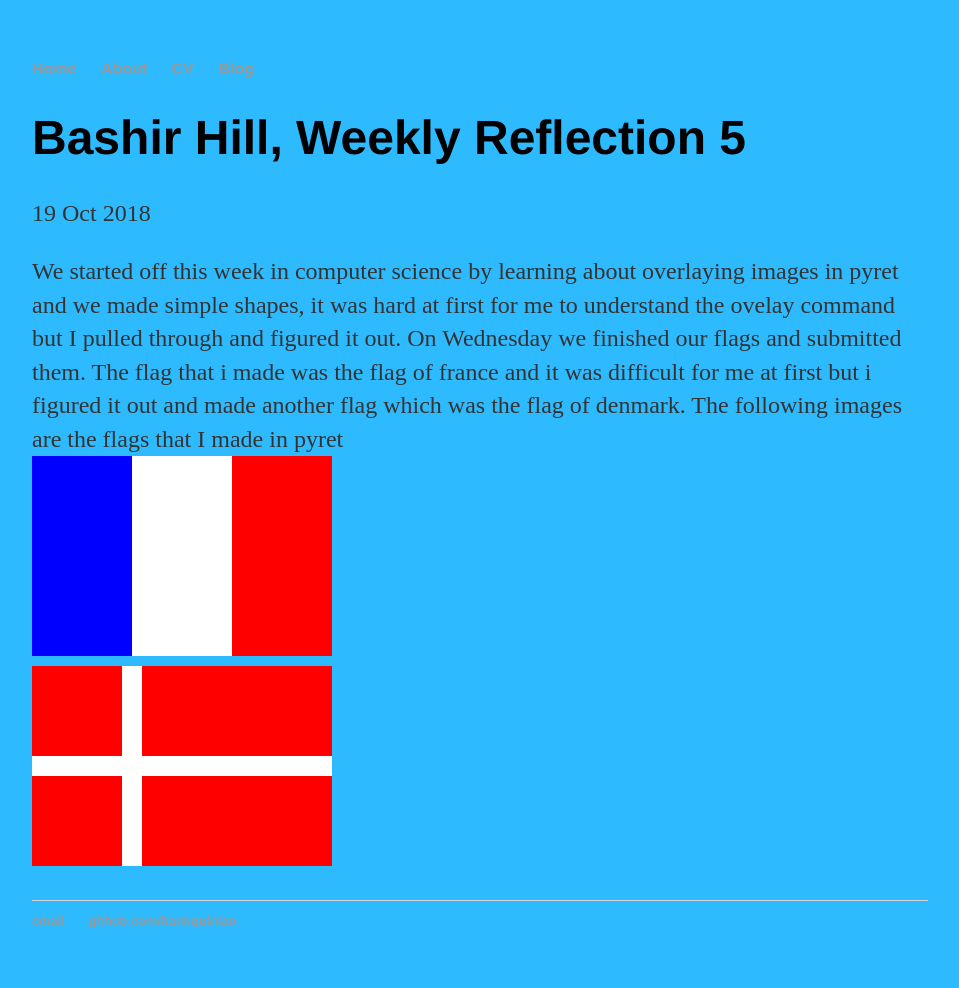
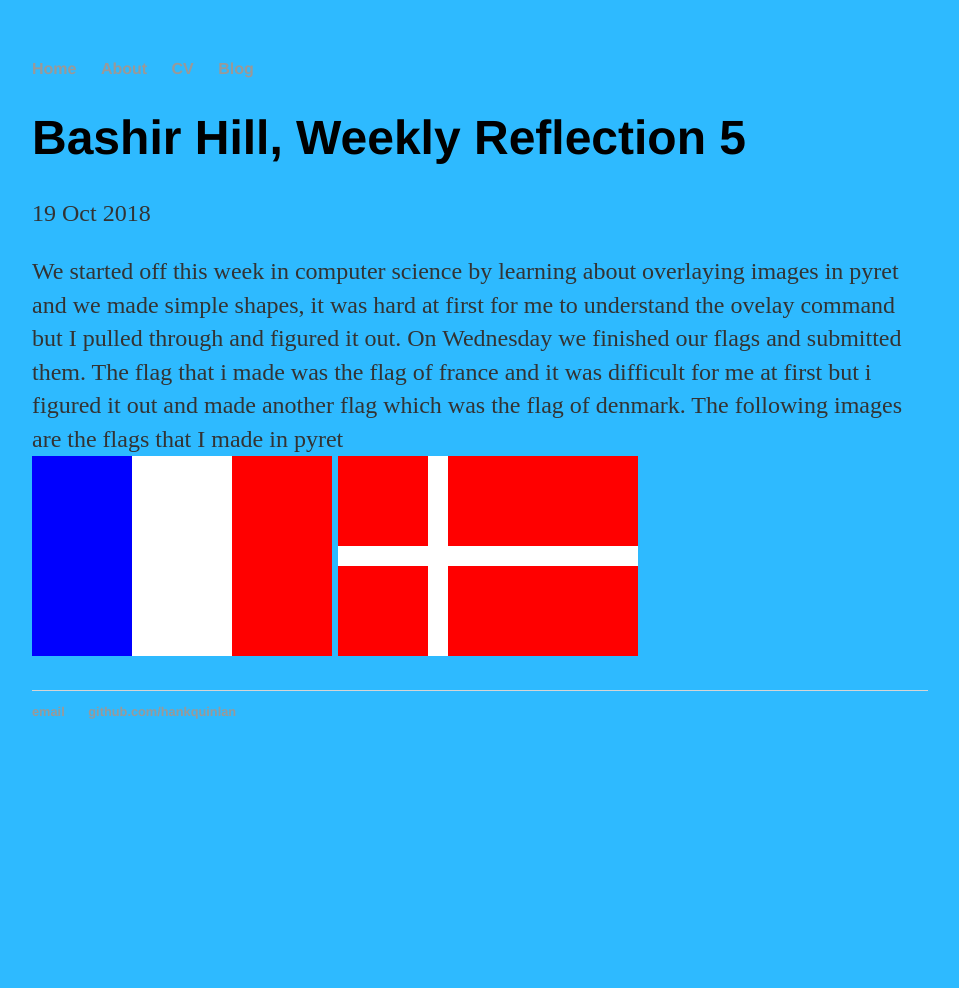
Before and after one commit to Bashirh5698/Bashirh5698.github.io, a Jekyll site: the page built from _posts/2018-10-19-Bashir-hill-Weekly-Reflection-5.md, in a window 1280 px wide. Shown: the whole page, without its empty margins (160-1119 px from the left). Built offline with Jekyll 4.4.1, drawn with Linux system fonts in a browser that asks for light colours; after the commit the page ends 900 px from its top, so only the background shows below that.

Commit message:
Update 2018-10-19-Bashir-hill-Weekly-Reflection-5.md

```diff
--- a/_posts/2018-10-19-Bashir-hill-Weekly-Reflection-5.md
+++ b/_posts/2018-10-19-Bashir-hill-Weekly-Reflection-5.md
@@ -6,4 +6,4 @@
 
 We started off this week in computer science by learning about overlaying images in pyret and we made simple shapes, it was hard at first for me to understand the ovelay command but I pulled through and figured it out. On Wednesday we finished our flags and submitted them.
 The flag that i made was the flag of france and it was difficult for me at first but i figured it out and made another flag which was the flag of denmark. The following images are the flags that I made in pyret
-![franceflag](/images/franceflag.png) <br>   ![Denmarkflag](/images/DenmarkFlag.png)
+![franceflag](/images/franceflag.png)   ![Denmarkflag](/images/DenmarkFlag.png)
```
